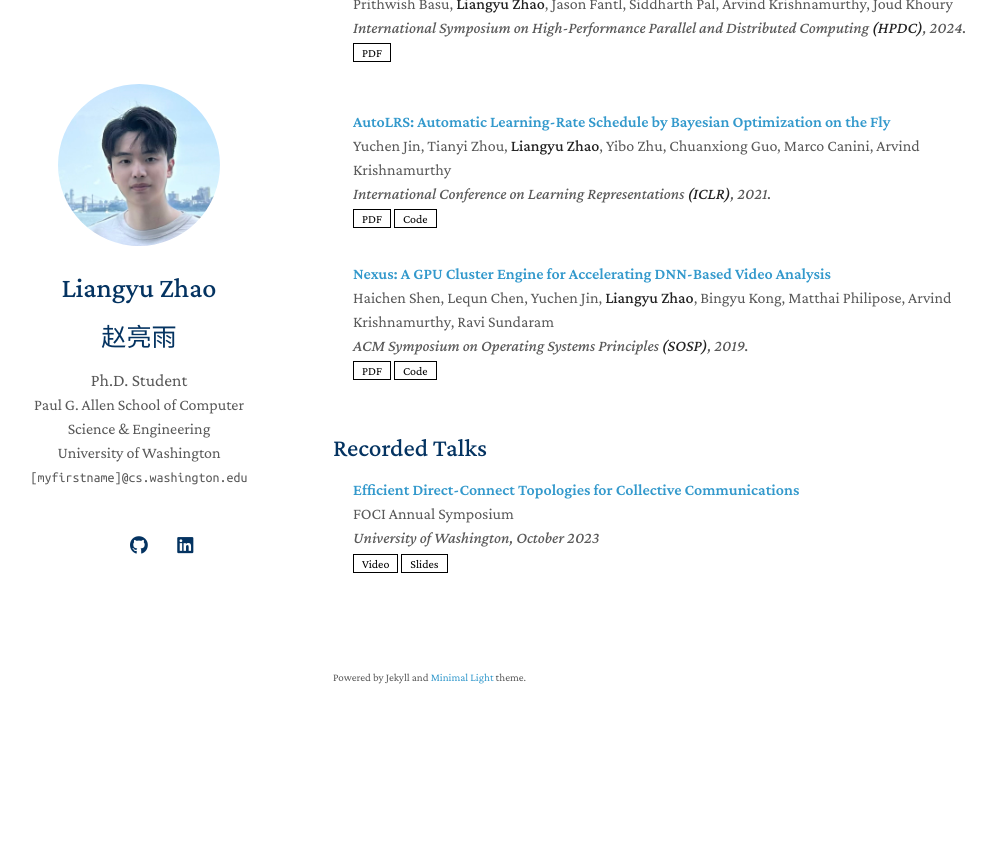
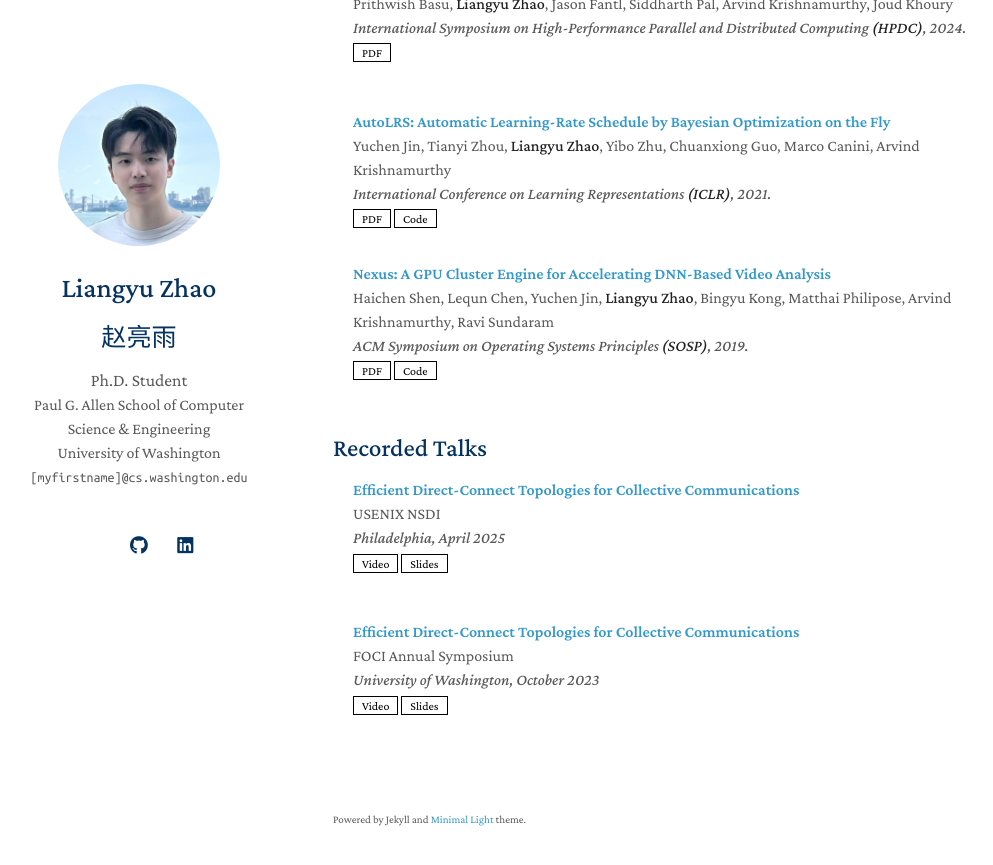
Before and after one commit to liangyuRain/liangyuRain.github.io, a Jekyll site: the page built from index.md, in a window 1280 px wide and 900 px high, scrolled down 1519 px. Shown: the top 865 px of the window, without its empty margins (137-1130 px from the left). Built offline with Jekyll 4.4.1, drawn with Linux system fonts in a browser that asks for light colours; a style sheet for code colours, icons or effects is not loaded; our own code applies the rules of GitHub Pages for plain Markdown files; before the commit the page ends 2277 px from its top, so only the background shows below that.

Commit message:
NSDI talk

```diff
--- a/_data/publications.yml
+++ b/_data/publications.yml
@@ -41,8 +41,8 @@ main:
     authors: <strong>Liangyu Zhao</strong>, Siddharth Pal, Tapan Chugh, Weiyang Wang, Jason Fantl, Prithwish Basu, Joud Khoury, Arvind Krishnamurthy
     conference: USENIX Symposium on Networked Systems Design and Implementation <strong>(NSDI)</strong>, 2025.
     pdf: https://www.usenix.org/system/files/nsdi25-zhao-liangyu.pdf
-    talk: https://youtu.be/iz3N0FSzgwE?t=1995
-    slides: ./assets/files/CLOPT_Present.pdf
+    talk: https://youtu.be/7_do4KYNpLo?si=meF2HF-IpzQVWxu-
+    slides: https://www.usenix.org/system/files/nsdi25_slides-zhao_liangyu.pdf
     gtag_item: DirectConnect
 
   - title: Rethinking Machine Learning Collective Communication as a Multi-Commodity Flow Problem
--- a/_data/talks.yml
+++ b/_data/talks.yml
@@ -1,5 +1,12 @@
 main:
   # Always add a unique gtag_item to enable google analytics tracking!!
+
+  - title: Efficient Direct-Connect Topologies for Collective Communications
+    venue: USENIX NSDI
+    date: Philadelphia, April 2025
+    video: https://youtu.be/7_do4KYNpLo?si=meF2HF-IpzQVWxu-
+    slides: https://www.usenix.org/system/files/nsdi25_slides-zhao_liangyu.pdf
+    gtag_item: NSDI2025
 
   - title: Efficient Direct-Connect Topologies for Collective Communications
     venue: FOCI Annual Symposium
```
